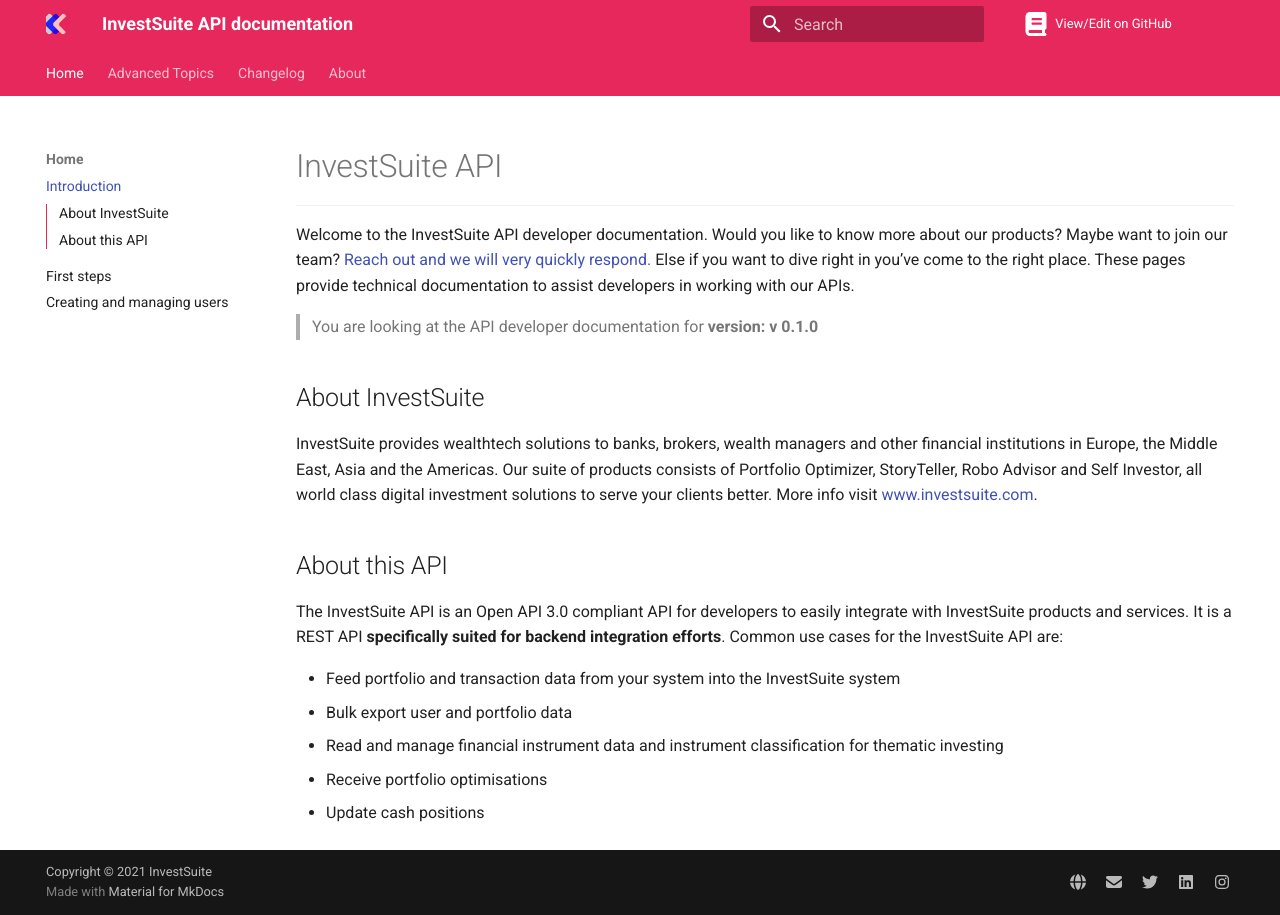
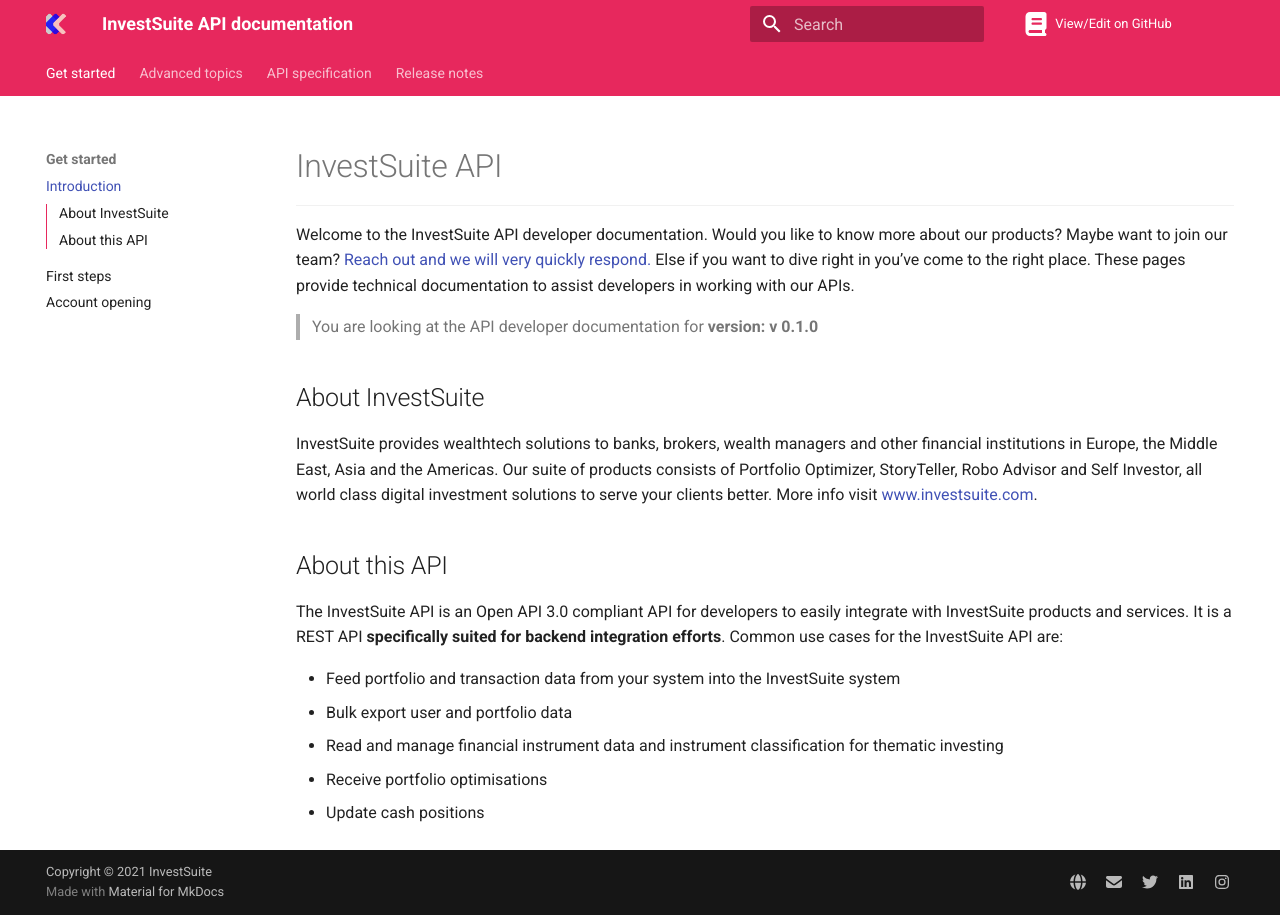
Before and after one commit to investsuite/investsuite-api-docs, an MkDocs documentation site: the page built from docs/index.md, in a window 1280 px wide. Built offline with MkDocs 1.6.1 and Material for MkDocs 9.7.7, drawn with Linux system fonts in a browser that asks for light colours; nearby versions of some CDN libraries; comment, search, counter and statistics services are not loaded.

Commit message:
feat(account_opening): Add documentation on account opening

```diff
--- a/mkdocs.yml
+++ b/mkdocs.yml
@@ -72,14 +72,13 @@
 plugins:
   - search:
       lang: en
-  - git-info
 
 nav:
-  - Home:
+  - Get started:
     - Introduction: index.md
-    - First steps: first_steps.md
-    - Creating and managing users: users.md
-  - Advanced Topics:
+    - First steps: get_started/first_steps.md
+    - Account opening: get_started/account_opening.md
+  - Advanced topics:
     - Next steps: advanced_topics/next_steps.md
     # - Data formats: advanced_topics/data_formats.md
     - Handling collection responses: advanced_topics/collections.md
@@ -89,8 +88,9 @@
     # - Idempotency: advanced_topics/idempotency.md
     - Embedding: advanced_topics/embedding.md
     # - Asynchronous operations: advanced_topics/async.md
-  - Changelog: changelog.md
-  - About: about.md
+  - API specification: "https://public-api.dev.investsuite.com/redoc"
+  - Release notes: changelog.md
+  # - About: about.md
 
 extra_javascript:
   - https://cdnjs.cloudflare.com/ajax/libs/timeago.js/4.0.2/timeago.min.js
--- a/requirements.txt
+++ b/requirements.txt
@@ -1,3 +1,2 @@
 mkdocs>=1.1.2
 mkdocs-material>=6.2.8
-mkdocs-git-info-plugin==0.0.3
```
Also changed, not shown: docs/about.md (deleted, +0 -3 lines), docs/changelog.md (+25 -0 lines), docs/first_steps.md (deleted, +0 -9 lines), docs/get_started/account_opening.md (added, +103 -0 lines), docs/get_started/first_steps.md (added, +47 -0 lines), docs/users.md (deleted, +0 -5 lines).
